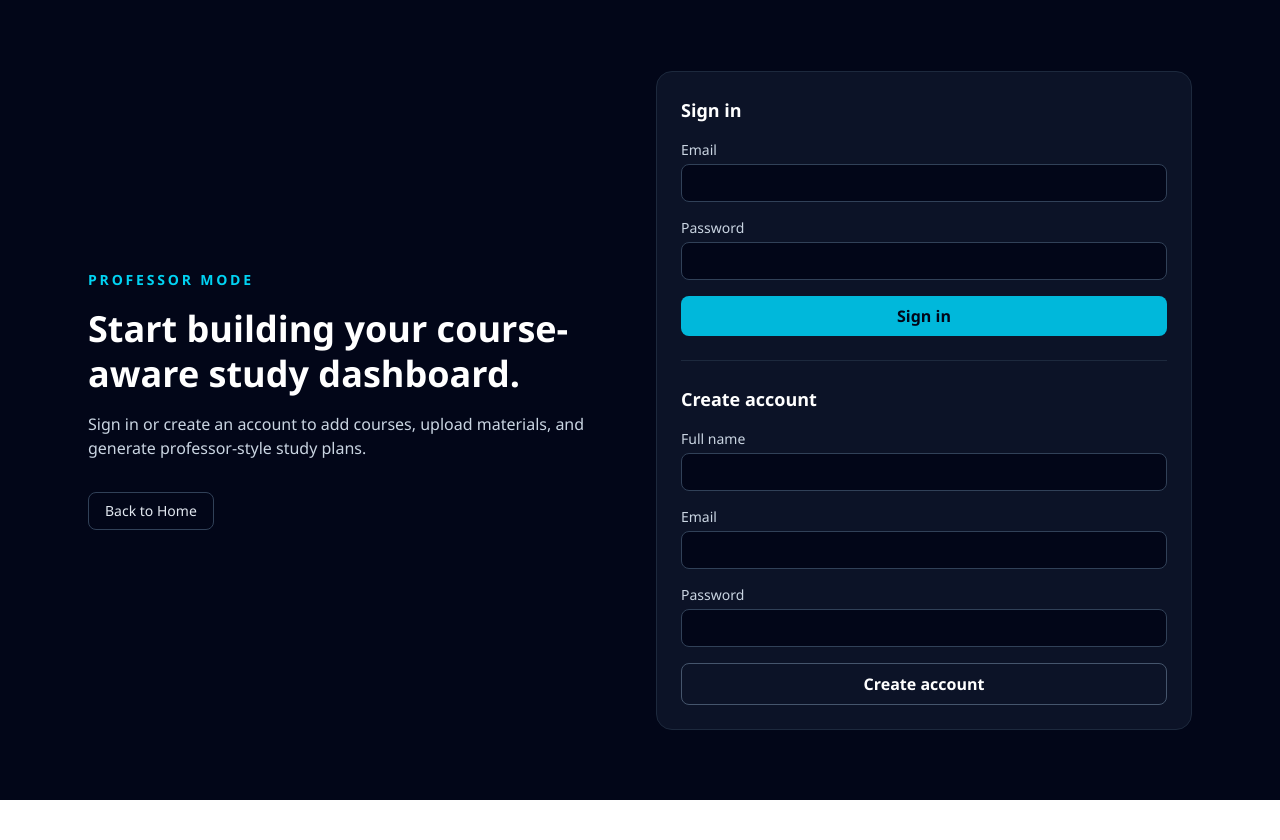
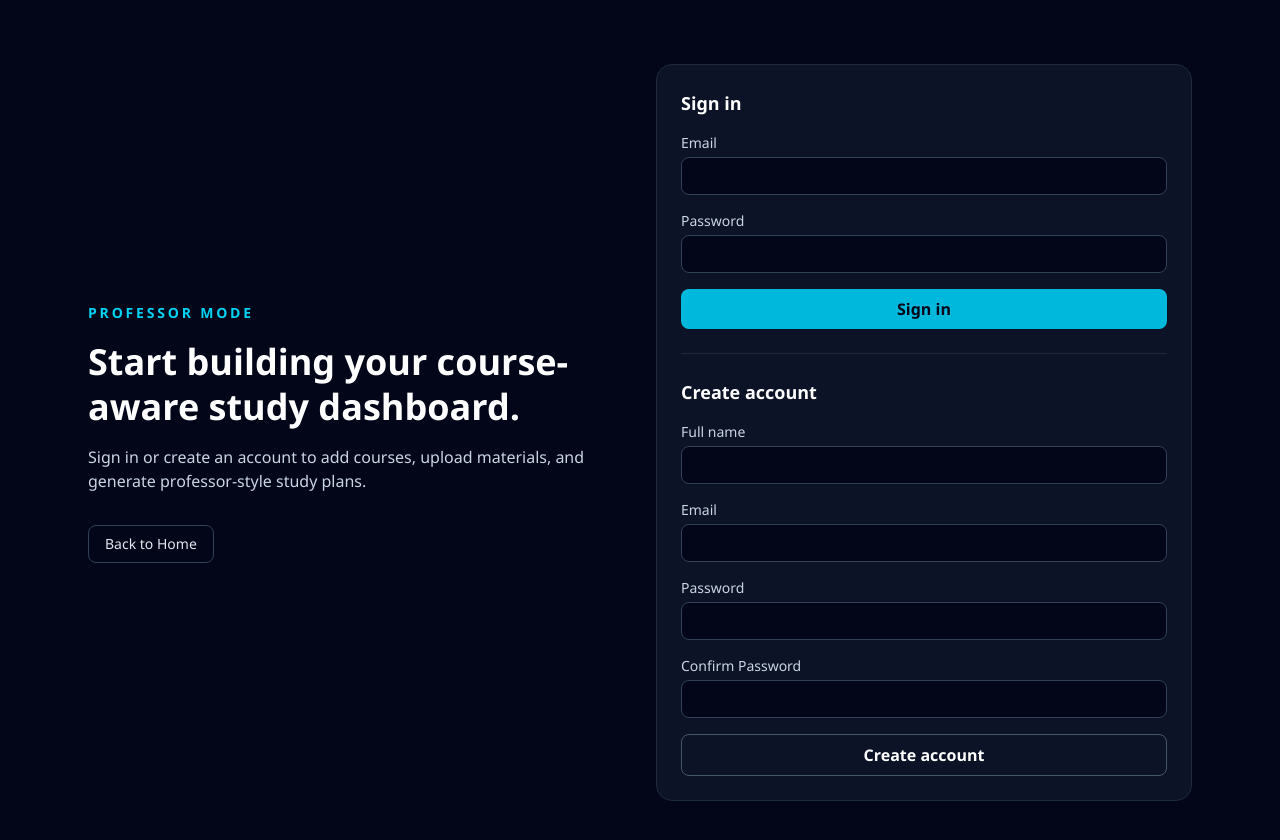
Before and after one commit to heo5057-bit/ClassIntel, a Next.js app: page /auth/sign-in in a window 1280 px wide. Shown: the top 840 px of the page. Before the commit the page ends 800 px from the top, so only its background shows below. Built offline with nearby package versions, Linux system fonts and the light colour scheme; no server answers.

Commit message:
Add password confirmation to signup

```diff
--- a/app/auth/sign-in/page.tsx
+++ b/app/auth/sign-in/page.tsx
@@ -1,6 +1,7 @@
 import Link from "next/link";
 import { redirect } from "next/navigation";
-import { signInWithEmail, signUpWithEmail } from "@/src/auth/actions";
+import { signInWithEmail } from "@/src/auth/actions";
+import { CreateAccountForm } from "@/src/components/auth/create-account-form";
 import { createSupabaseServerClient } from "@/src/supabase/server";
 
 export const dynamic = "force-dynamic";
@@ -17,6 +18,7 @@ const errorMessageByCode: Record<string, string> = {
   missing_credentials: "Please provide an email and password.",
   invalid_credentials: "Invalid email or password.",
   signup_failed: "Sign up failed. Try a different email.",
+  password_mismatch: "Passwords do not match.",
 };
 
 const noticeMessageByCode: Record<string, string> = {
@@ -106,40 +108,7 @@ export default async function SignInPage({ searchParams }: SignInPageProps) {
 
             <div className="my-6 h-px bg-slate-800" />
 
-            <form action={signUpWithEmail} className="space-y-4">
-              <h2 className="text-lg font-semibold">Create account</h2>
-              <input type="hidden" name="redirectTo" value={nextPath} />
-              <label className="block text-sm">
-                <span className="mb-1 block text-slate-300">Full name</span>
-                <input
-                  type="text"
-                  name="fullName"
-                  className="w-full rounded-lg border border-slate-700 bg-slate-950 px-3 py-2"
-                />
-              </label>
-              <label className="block text-sm">
-                <span className="mb-1 block text-slate-300">Email</span>
-                <input
-                  type="email"
-                  name="email"
-                  required
-                  className="w-full rounded-lg border border-slate-700 bg-slate-950 px-3 py-2"
-                />
-              </label>
-              <label className="block text-sm">
-                <span className="mb-1 block text-slate-300">Password</span>
-                <input
-                  type="password"
-                  name="password"
-                  minLength={6}
-                  required
-                  className="w-full rounded-lg border border-slate-700 bg-slate-950 px-3 py-2"
-                />
-              </label>
-              <button className="w-full rounded-lg border border-slate-600 px-4 py-2 font-semibold text-white hover:border-slate-500">
-                Create account
-              </button>
-            </form>
+            <CreateAccountForm nextPath={nextPath} />
           </div>
         </div>
       </section>
--- a/src/auth/actions.ts
+++ b/src/auth/actions.ts
@@ -35,11 +35,16 @@ export async function signInWithEmail(formData: FormData) {
 export async function signUpWithEmail(formData: FormData) {
   const email = String(formData.get("email") ?? "").trim();
   const password = String(formData.get("password") ?? "").trim();
+  const confirmPassword = String(formData.get("confirmPassword") ?? "").trim();
   const fullName = String(formData.get("fullName") ?? "").trim();
   const redirectTo = getSafeRedirectPath(formData.get("redirectTo"));
 
   if (!email || !password) {
     redirect("/auth/sign-in?error=missing_credentials");
+  }
+
+  if (confirmPassword && password !== confirmPassword) {
+    redirect("/auth/sign-in?error=password_mismatch");
   }
 
   const supabase = await createSupabaseServerClient();
--- /dev/null
+++ b/src/components/auth/create-account-form.tsx
@@ -0,0 +1,91 @@
+"use client";
+
+import { useMemo, useState } from "react";
+import { signUpWithEmail } from "@/src/auth/actions";
+
+type CreateAccountFormProps = {
+  nextPath: string;
+};
+
+export function CreateAccountForm({ nextPath }: CreateAccountFormProps) {
+  const [password, setPassword] = useState("");
+  const [confirmPassword, setConfirmPassword] = useState("");
+  const [submitError, setSubmitError] = useState("");
+
+  const passwordsMatch = useMemo(() => {
+    return password.length === 0 || confirmPassword.length === 0
+      ? true
+      : password === confirmPassword;
+  }, [password, confirmPassword]);
+
+  return (
+    <form
+      action={signUpWithEmail}
+      className="space-y-4"
+      onSubmit={(event) => {
+        if (password !== confirmPassword) {
+          event.preventDefault();
+          setSubmitError("Passwords do not match");
+          return;
+        }
+
+        setSubmitError("");
+      }}
+    >
+      <h2 className="text-lg font-semibold">Create account</h2>
+      <input type="hidden" name="redirectTo" value={nextPath} />
+      <label className="block text-sm">
+        <span className="mb-1 block text-slate-300">Full name</span>
+        <input
+          type="text"
+          name="fullName"
+          className="w-full rounded-lg border border-slate-700 bg-slate-950 px-3 py-2"
+        />
+      </label>
+      <label className="block text-sm">
+        <span className="mb-1 block text-slate-300">Email</span>
+        <input
+          type="email"
+          name="email"
+          required
+          className="w-full rounded-lg border border-slate-700 bg-slate-950 px-3 py-2"
+        />
+      </label>
+      <label className="block text-sm">
+        <span className="mb-1 block text-slate-300">Password</span>
+        <input
+          type="password"
+          name="password"
+          minLength={6}
+          required
+          value={password}
+          onChange={(event) => setPassword(event.target.value)}
+          className="w-full rounded-lg border border-slate-700 bg-slate-950 px-3 py-2"
+        />
+      </label>
+      <label className="block text-sm">
+        <span className="mb-1 block text-slate-300">Confirm Password</span>
+        <input
+          type="password"
+          name="confirmPassword"
+          minLength={6}
+          required
+          value={confirmPassword}
+          onChange={(event) => setConfirmPassword(event.target.value)}
+          className="w-full rounded-lg border border-slate-700 bg-slate-950 px-3 py-2"
+        />
+      </label>
+      {!passwordsMatch || submitError ? (
+        <p className="text-sm text-rose-300">
+          {submitError || "Passwords do not match"}
+        </p>
+      ) : null}
+      <button
+        disabled={password.length > 0 && confirmPassword.length > 0 && !passwordsMatch}
+        className="w-full rounded-lg border border-slate-600 px-4 py-2 font-semibold text-white hover:border-slate-500 disabled:cursor-not-allowed disabled:opacity-60"
+      >
+        Create account
+      </button>
+    </form>
+  );
+}
```
